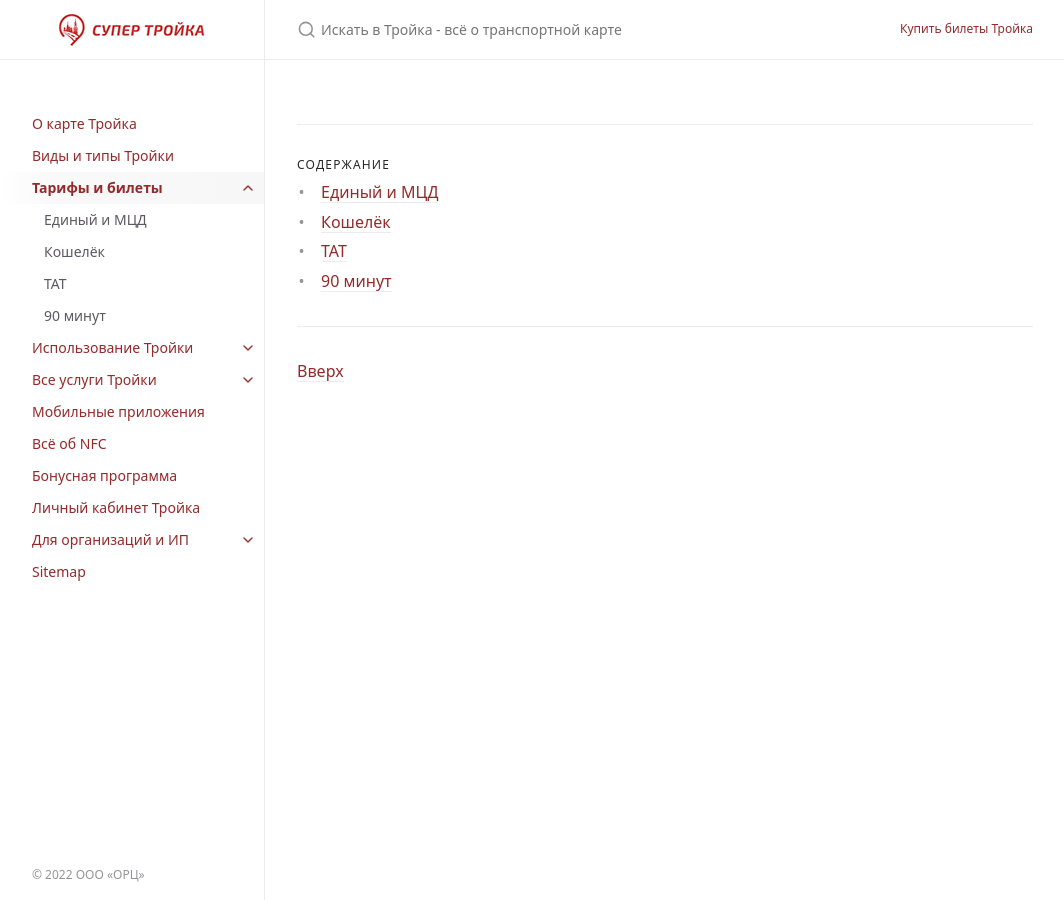
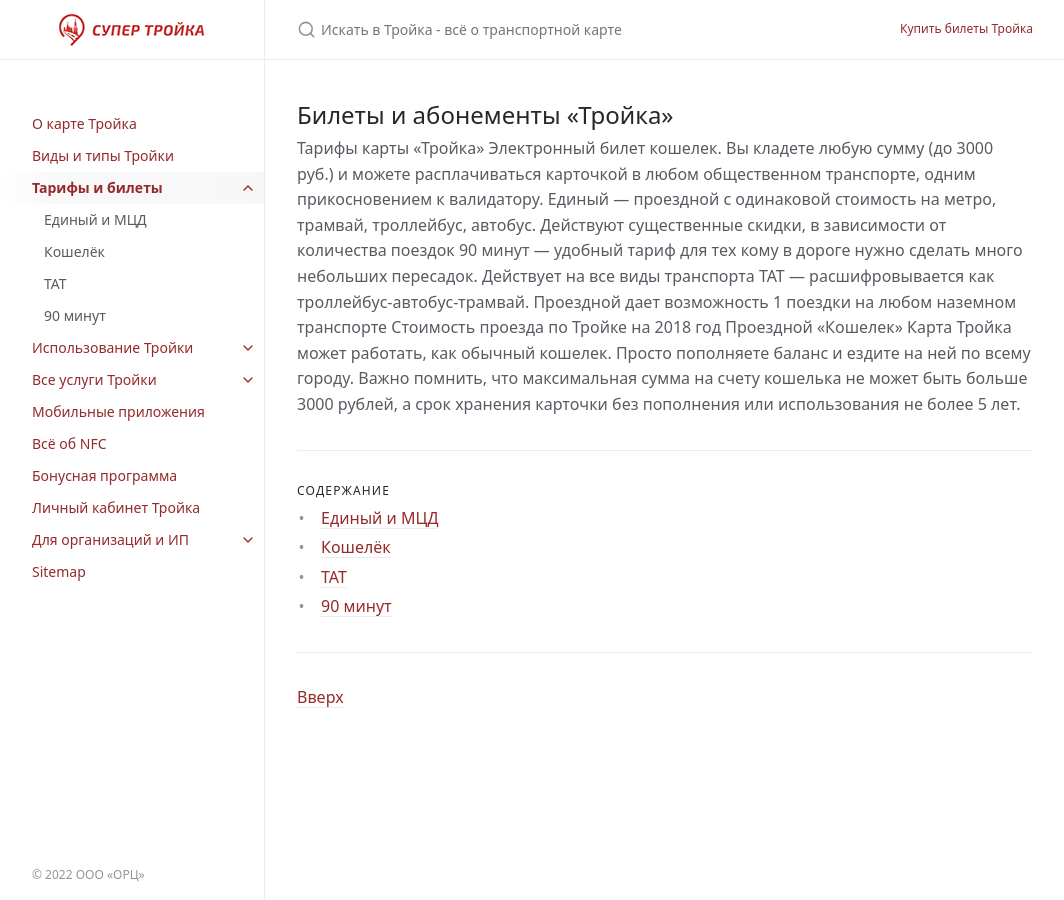
Before and after one commit to InvoiceBox/wiki.supertroika.ru, a Jekyll site: the page built from docs/tickets/tickets.md, in a window 1280 px wide. Shown: the whole page, without its empty margins (107-1171 px from the left). Built offline with Jekyll 4.4.1, drawn with Linux system fonts in a browser that asks for light colours.

```diff
--- a/docs/tickets/tickets.md
+++ b/docs/tickets/tickets.md
@@ -3,5 +3,20 @@ layout: default
 nav_order: 3
 title: "Тарифы и билеты"
 has_children: true
-date: 2022-05-05 15:21:00 +0300
+date: 2022-05-05 21:13:00 +0300
 ---
+
+## Билеты и абонементы «Тройка»
+
+
+
+Тарифы карты «Тройка»
+Электронный билет кошелек. Вы кладете любую сумму (до 3000 руб.) и можете расплачиваться карточкой в любом общественном транспорте, одним прикосновением к валидатору.
+Единый — проездной с одинаковой стоимость на метро, трамвай, троллейбус, автобус. Действуют существенные скидки, в зависимости от количества поездок
+90 минут — удобный тариф для тех кому в дороге нужно сделать много небольших пересадок. Действует на все виды транспорта
+ТАТ — расшифровывается как троллейбус-автобус-трамвай. Проездной дает возможность 1 поездки на любом наземном транспорте
+Стоимость проезда по Тройке на 2018 год
+Проездной «Кошелек»
+Карта Тройка может работать, как обычный кошелек.
+Просто пополняете баланс и ездите на ней по всему городу.
+Важно помнить, что максимальная сумма на счету кошелька не может быть больше 3000 рублей, а срок хранения карточки без пополнения или использования не более 5 лет.
```
Also changed, not shown: docs/services/aeroexpress.md (+1 -1 lines), docs/services/entertainment.md (+2 -2 lines), docs/services/museums.md (+8 -0 lines), docs/services/transport.md (+2 -2 lines).
